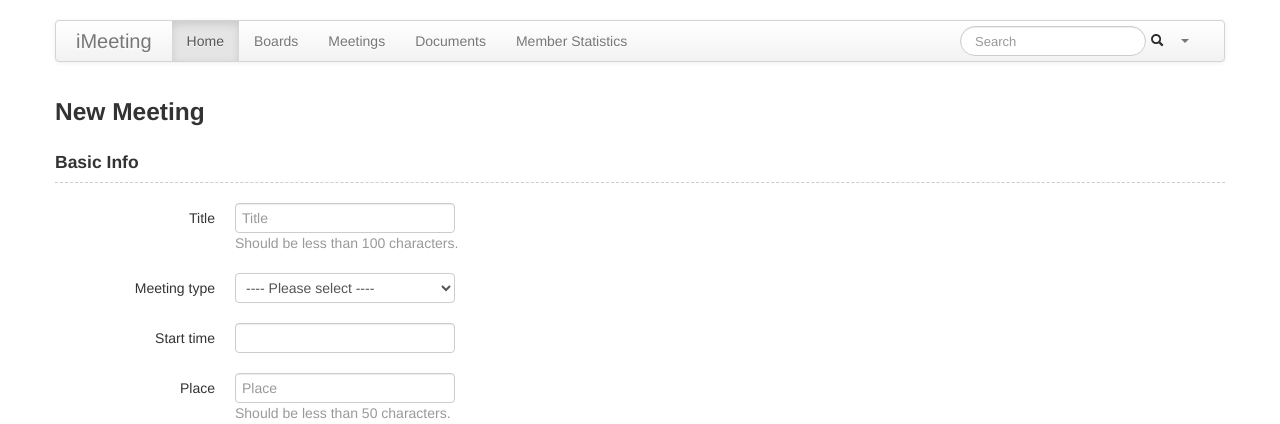
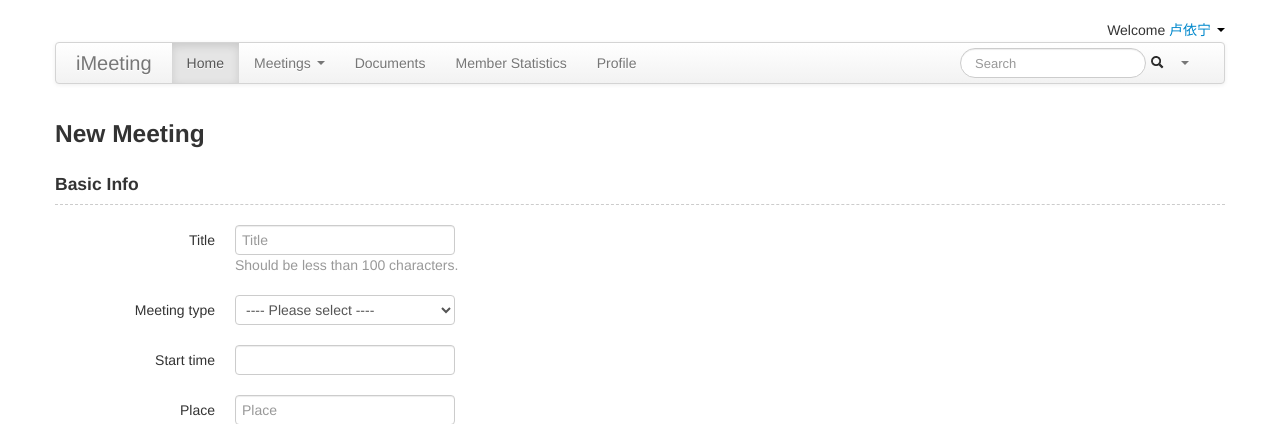
Before and after one commit to skymoney/SkyMeeting, a Django app: template SkyMeeting/templates/newMeeting.html in a window 1280 px wide. Shown: the top 424 px of the page. Run offline with Django 3.2, Linux system fonts and the light colour scheme; the template is opened without the code that fills it, so the values that code supplies are empty; some libraries are stand-ins or nearby versions.

Commit message:
update nav

```diff
--- a/SkyMeeting/public/js/specific/base.js
+++ b/SkyMeeting/public/js/specific/base.js
@@ -6,4 +6,10 @@ $(function(){
 		form.find("input[name='language']").val(langCode);
 		form.submit();
 	});
+
+	// js for role change
+	/*$("#roleDrop").mouseenter(function(){
+		$(this).parent(".dropdown").addClass("open");
+	});*/
+
 });
--- a/SkyMeeting/templates/base.html
+++ b/SkyMeeting/templates/base.html
@@ -18,6 +18,10 @@
 		z-index: 10;
 		margin-top: 20px;
 	}
+	#topbar{
+		overflow: visible;
+		height: 22px;
+	}
     </style>
     <!-- lib for language gettext -->
 	<script src="/jsi18n/Login"></script>
@@ -28,6 +32,26 @@
   <body>
 	<div class="container">
 		<div class="navbar-wrapper">
+			<div id="topbar">
+				<div class="dropdown pull-right">
+					<span>{% trans "Welcome" %}</span>
+					<a href="javascript:void(0);" class="dropdown-toggle" id="roleDrop" data-toggle="dropdown">
+						<span>卢依宁</span>
+						<b class="caret"></b>
+					</a>
+					<ul class="dropdown-menu" id="roleList" role="menu" aria-labelledby="roleDrop">
+						<li role="presentataion">
+							<a href="javascript:void(0);" role="menuitem" data-rid="">卢依宁(NJU)</a>
+						</li>
+						<li role="presentataion">
+							<a href="javascript:void(0);" role="menuitem" data-rid="">卢依宁(FREE)</a>
+						</li>
+						<li role="presentataion">
+							<a href="javascript:void(0);" role="menuitem" id="logoutLink">{% trans "Logout" %}</a>
+						</li>
+					</ul>
+				</div>
+			</div>
 			<div class="navbar">
 				<div class="navbar-inner">
 					<div class="container">
@@ -43,17 +67,28 @@
 								<li class="active">
 									<a href="javascript:void(0);">{% trans "Home" %}</a>
 								</li>
-								<li>
-									<a href="javascript:void(0);">{% trans "Boards" %}</a>
-								</li>
-								<li>
-									<a href="/meetings/">{% trans "Meetings" %}</a>
+								<li class="dropdown">
+									<a href="/meetings/" class="dropdown-toggle" id="meetingDrop" role="button" data-toggle="dropdown">
+										{% trans "Meetings" %}
+										<b class="caret"></b>
+									</a>
+									<ul class="dropdown-menu" role="menu" aria-labelledby="meetingDrop">
+										<li role="presentataion">
+											<a href="/meetings/?ad=0" role="menuitem">{% trans "I attended" %}</a>
+										</li>
+										<li role="presentataion">
+											<a href="/meetings/?ad=1" role="menuitem">{% trans "I created" %}</a>
+										</li>
+									</ul>
 								</li>
 								<li>
 									<a href="javascript:void(0);">{% trans "Documents" %}</a>
 								</li>
 								<li>
 									<a href="/members/">{% trans "Member Statistics" %}</a>
+								</li>
+								<li>
+									<a href="javascript:void(0);">{% trans "Profile" %}</a>
 								</li>
 							</ul>
 							<!-- language select -->
```
